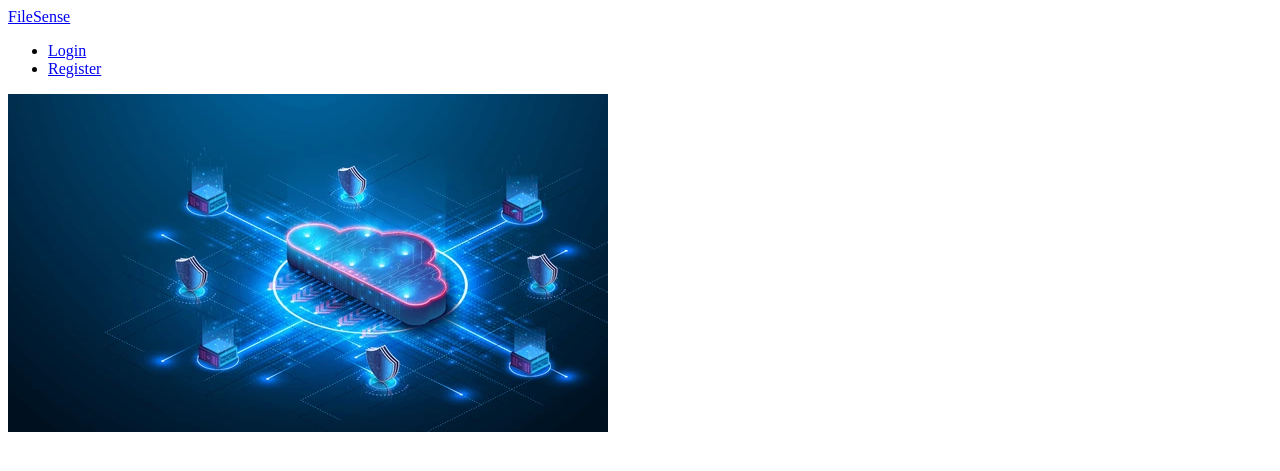
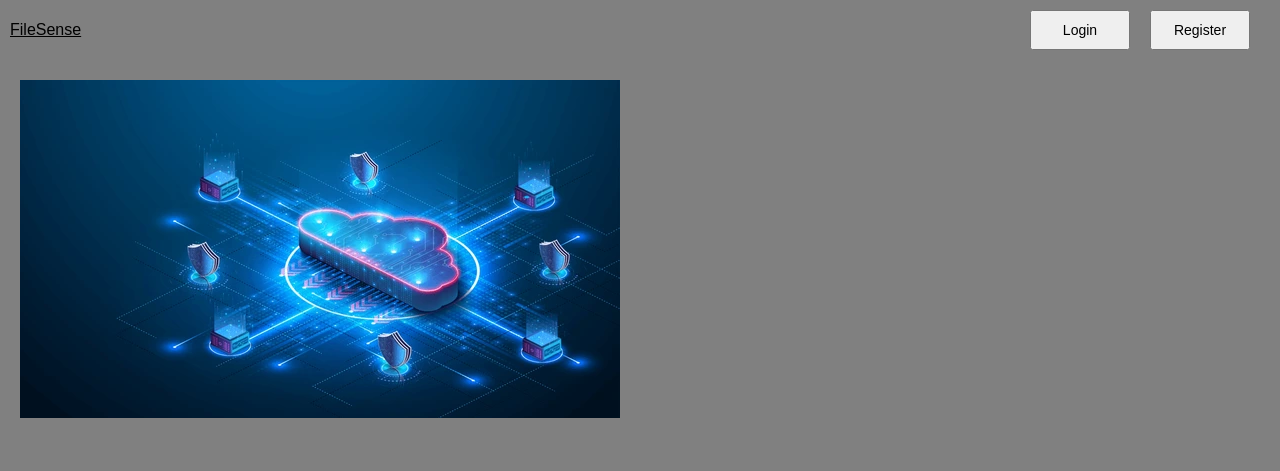
Before and after one commit to MateiBuzdea/FileSense-Project, a Flask app: page / in a window 1280 px wide. Shown: the top 471 px of the page. Run offline with Flask 3, Linux system fonts and the light colour scheme; parts of the project's set-up code (start-up, migrations or seed data) failed here and were passed over; some libraries are stand-ins or nearby versions.

Commit message:
Update base.html

```diff
--- a/web/app/templates/base.html
+++ b/web/app/templates/base.html
@@ -3,7 +3,7 @@
 
 <head>
   <meta charset="UTF-8">
-  <title>FIleSense</title>
+  <title>FileSense</title>
 
   {% block js %}
   {% endblock %}
@@ -12,45 +12,124 @@
 <body>
 
   <!-- navbar -->
+  <header>
     <a href="{{ url_for('index') }}">FileSense</a>
     <ul>
       {% if current_user.is_authenticated %}
         <li>
-          <a href="{{ url_for('core.home') }}">My Documents</a>
+          <button class="nav-button" onclick="redirect('{{ url_for('core.home') }}')">My Documents</button>
         </li>
         <li>
-          <a href="{{ url_for('core.upload') }}">Upload</a>
+          <button class="nav-button" onclick="redirect('{{ url_for('core.upload') }}')">Upload</button>
         </li>
         <li>
-          <a href="{{ url_for('accounts.logout') }}">Logout</a>
+          <button class="nav-button" onclick="redirect('{{ url_for('accounts.logout') }}')">Logout</button>
         </li>
       {% else %}
         <li>
-          <a href="{{ url_for('accounts.login') }}">Login</a>
+          <button class="nav-button" onclick="redirect('{{ url_for('accounts.login') }}')">Login</button>
         </li>
         <li>
-          <a href="{{ url_for('accounts.register') }}">Register</a>
+          <button class="nav-button" onclick="redirect('{{ url_for('accounts.register') }}')">Register</button>
         </li>
       {% endif %}
     </ul>
+  </header>
 
 <!-- Flash messages -->
 {% with messages = get_flashed_messages() %}
   {% if messages %}
-      <div>
+    <div class="flash-messages">
+      <ul>
         {% for message in messages %}
-              {{ message }}
+          <li class="flash-message">{{ message }}</li>
         {% endfor %}
+      </ul>
     </div>
+
+    <script>
+      setTimeout(function() {
+        var flashMessages = document.querySelector('.flash-messages');
+        flashMessages.classList.add('fade-out');
+      }, 5000);
+    </script>
+
   {% endif %}
 {% endwith %}
 
   <main>
     {% block content %}
+
     {% endblock %}
   </main>
 
+  <!-- Script pentru a redirecționa la URL-ul specificat -->
+  <script>
+    function redirect(url) {
+      window.location.href = url;
+    }
+  </script>
 </body>
+
 {% block aditional %}
 {% endblock %}
+
+<style>
+  body {
+    margin: 0;
+    padding: 0;
+    font-family: Arial, sans-serif;
+    background-color: #808080;
+    color: #000000;
+  }
+
+  header {
+    display: flex;
+    justify-content: space-between;
+    align-items: center;
+    padding: 10px;
+  }
+
+  header a {
+    color: black;
+    margin-right: 10px;
+  }
+
+  ul {
+  list-style-type: none;
+  margin: 0;
+  padding: 0;
+  display: flex;
+  justify-content: flex-start;
+  align-items: center;
+}
+
+.nav-button {
+  padding: 10px;
+  font-size: 14px;
+  width: 100px;
+  margin-right: 10px;
+}
+
+  li {
+    margin-right: 10px;
+  }
+
+  main {
+    padding: 20px;
+  }
+
+  .flash-message {
+  color: red;
+  transition: opacity 1s ease-out;
+  text-align: center;
+}
+
+.fade-out {
+  opacity: 0;
+  transition: opacity 1s ease-in;
+}
+
+</style>
+
 </html>
```
Lines whose indentation alone changed are shown as unchanged.
